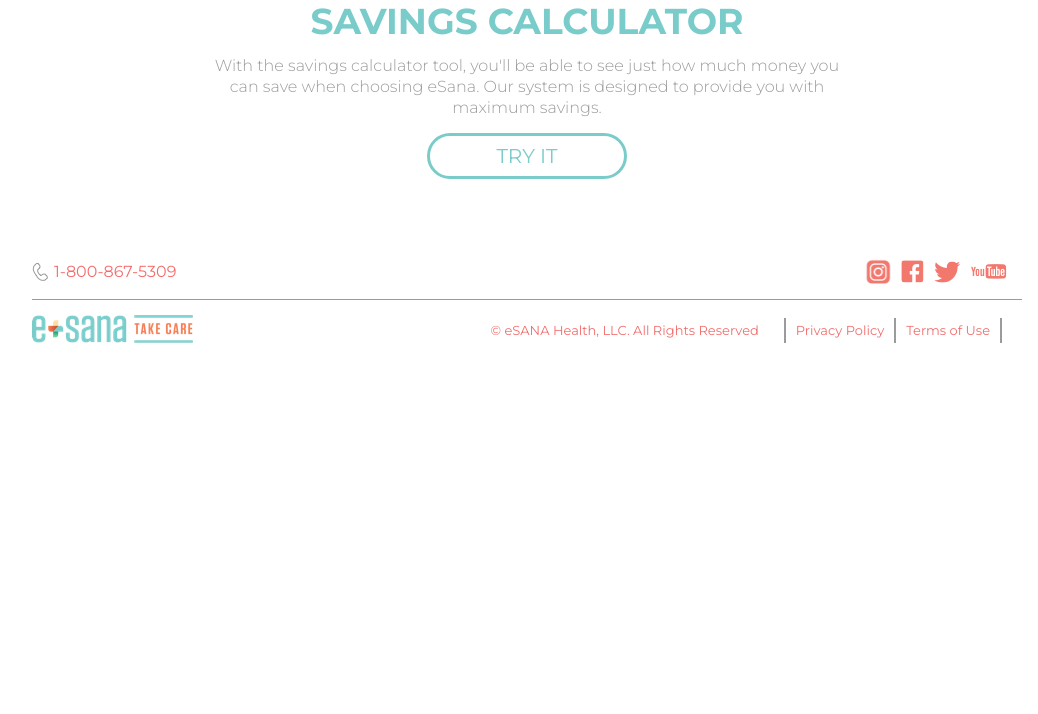
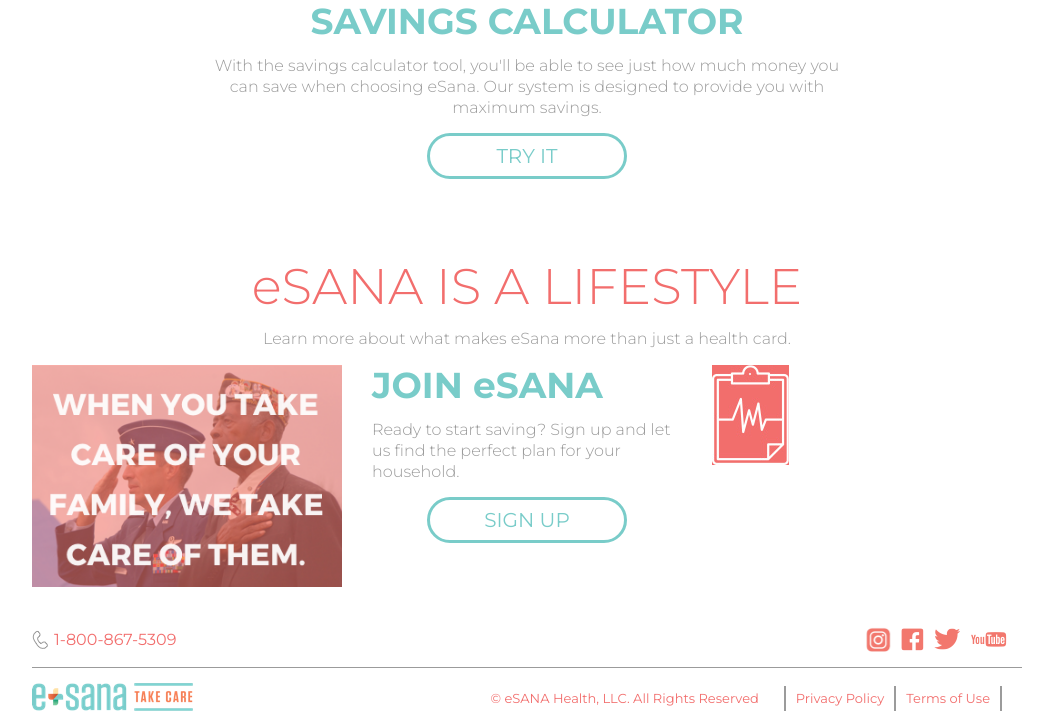
Before and after one commit to btc-brasstackscollective/eSana, a PHP site: template templates/home.html.twig in a window 1280 px wide. Shown: the part 2679-3393 px from the top of the page, without its empty margins (113-1151 px from the left). Before the commit the page ends 3022 px from the top, so only its background shows below. Run offline with PHP 8.4, Linux system fonts and the light colour scheme; the template is opened without the code that fills it, so the values that code supplies are empty; some libraries are stand-ins or nearby versions.

Commit message:
home page updates / new content sections

```diff
--- a/templates/home.html.twig
+++ b/templates/home.html.twig
@@ -262,4 +262,36 @@
 		</div>
 	</div>
 
+	<div class="esana_lifestyle">
+		<div class="content_container">
+			<div class="row">
+				<div class="col-md-8 col-md-offset-2 col-xs-12 text-center">
+					<h1>eSANA IS A LIFESTYLE</h1>
+
+					<p>Learn more about what makes eSana more than just a health card.</p>
+				</div>
+			</div>
+
+			<div class="row center_align">
+				<div class="col-xs-4">
+					<img src="{{ baseUrl }}/assets/img/home/img-home-vet-photo.png" class="img-responsive" />
+				</div>
+
+				<div class="col-xs-4">
+					<h2>JOIN eSANA</h2>
+
+					<p>Ready to start saving? Sign up and let us find the perfect plan for your household.</p>
+
+					<div class="body_btn_container center_align">
+						<a href="" class="btn blue">SIGN UP</a>
+					</div>
+				</div>
+
+				<div class="col-xs-4">
+					<img src="{{ baseUrl }}/assets/img/home/img-icon-clipboard.jpg" class="img-responsive" />
+				</div>
+			</div>
+		</div>
+	</div>
+
 {% endblock %}
```
Also changed, not shown: public/assets/img/home/img-home-vet-photo.png (renamed from public/assets/img/home/VetsPhoto.png).
